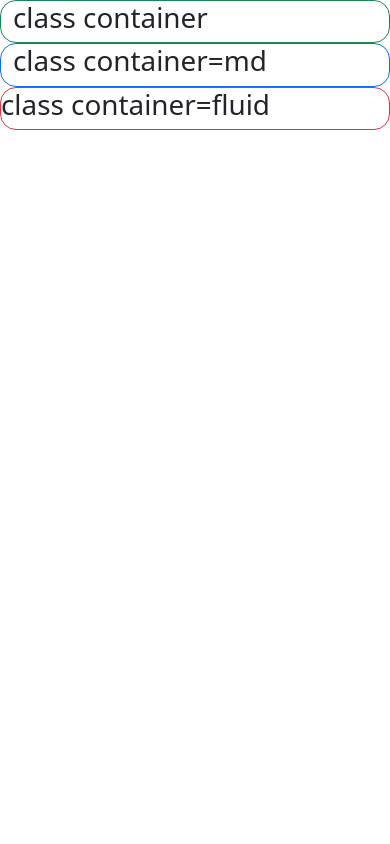
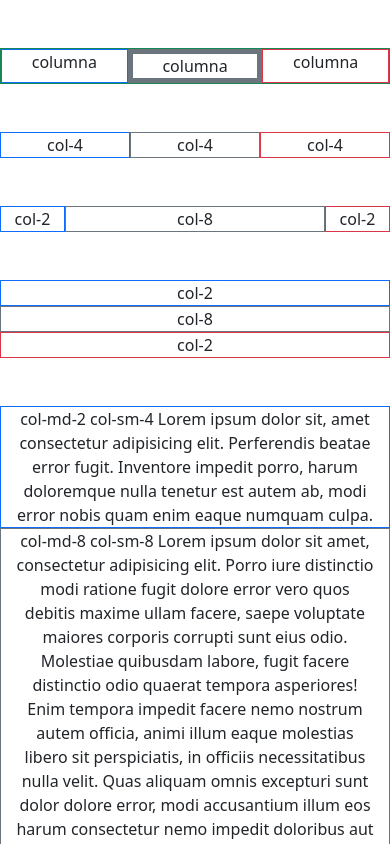
Before and after one commit to AlexCarLoy/yasueltanos, a plain HTML site: page web7/CDN/index.html in a window 390 px wide. Shown: the top 844 px of the page. Drawn offline with nearby package versions, Linux system fonts and the light colour scheme.

Commit message:
ci: pruebas con el grid y breakpoints

```diff
--- a/web7/CDN/index.html
+++ b/web7/CDN/index.html
@@ -7,18 +7,56 @@
         <link href="https://cdn.jsdelivr.net/npm/bootstrap@5.2.1/dist/css/bootstrap.min.css" rel="stylesheet" integrity="sha384-iYQeCzEYFbKjA/T2uDLTpkwGzCiq6soy8tYaI1GyVh/UjpbCx/TYkiZhlZB6+fzT" crossorigin="anonymous">
     </head>
     <body>
-        <div class="container border border-success border-1 rounded-4">
-        <h1>class container</h1>
+    <!-- shift alt para comentar -->
+        <!--  tres columnas identicas usando col -->
+        <div class="container border border-success border-1 text-center my-5">
+            <div class="row">
+                <div class="col border border-primary">columna</div>
+                <div class="col border border-5 border-secondary">columna</div>
+                <div class="col border border-danger">columna</div>
+            </div>
+        </div>
+        <!-- 3 columnas identicas usanco col-4 -->
+        <div class="container text-center my-5">
+            <div class="row">
+                <div class="col-4 border border-primary">col-4</div>
+                <div class="col-4 border border-secondary">col-4</div>
+                <div class="col-4 border border-danger">col-4</div>
+            </div>
+        </div>
+        <!-- 2 columnas identicas y una desigual -->
+        <div class="container text-center my-5">
+            <div class="row">
+                <div class="col-2 border border-primary">col-2</div>
+                <div class="col-8 border border-secondary">col-8</div>
+                <div class="col-2 border border-danger">col-2</div>
+            </div>
+        </div>
+        </div>
+        <!-- 2 columnas identicas y una desigual -->
+        <div class="container text-center my-5">
+            <div class="row">
+                <div class="col-md-2 border border-primary">col-2</div>
+                <div class="col-md-8 border border-secondary">col-8</div>
+                <div class="col-md-2 border border-danger">col-2</div>
+            </div>
+        </div>
+        </div>
+        <!-- 2 columnas identicas y una desigual -->
+        <div class="container text-center my-5">
+            <div class="row">
+                <div class="col-md-2 col-sm-4 border border-primary">col-md-2 col-sm-4 Lorem ipsum dolor sit, amet consectetur adipisicing elit. Perferendis beatae error fugit. Inventore impedit porro, harum doloremque nulla tenetur est autem ab, modi error nobis quam enim eaque numquam culpa.</div>
+                <div class="col-md-8 col-sm-8 border border-secondary">col-md-8 col-sm-8 Lorem ipsum dolor sit amet, consectetur adipisicing elit. Porro iure distinctio modi ratione fugit dolore error vero quos debitis maxime ullam facere, saepe voluptate maiores corporis corrupti sunt eius odio.
+                Molestiae quibusdam labore, fugit facere distinctio odio quaerat tempora asperiores! Enim tempora impedit facere nemo nostrum autem officia, animi illum eaque molestias libero sit perspiciatis, in officiis necessitatibus nulla velit.
+                Quas aliquam omnis excepturi sunt dolor dolore error, modi accusantium illum eos harum consectetur nemo impedit doloribus aut in ut tempore praesentium, blanditiis deleniti. Nostrum possimus natus blanditiis maiores praesentium?</div>
+                <div class="col-md-2 col-sm-12 border border-danger">col-md-2 col-sm-12 Lorem ipsum dolor sit amet consectetur adipisicing elit. Id accusamus sint possimus excepturi officiis odit cumque voluptatum repudiandae, tenetur quod quisquam qui nostrum ratione ducimus itaque, vitae, inventore debitis. Laudantium.
+                Perspiciatis voluptate vel iusto, fugiat qui eligendi sunt eos accusantium odio voluptatibus perferendis dolor itaque ducimus? Dolore quaerat minima aperiam deserunt error animi quisquam consequuntur, aspernatur mollitia adipisci non a!</div>
+            </div>
+        </div>
         </div>
 
-        <div class="container border border-primary border-1 rounded-4">
-        <h1>class container=md</h1>
-        </div>
 
-        <div class="container-luid border border-danger border-1 rounded-4">
-        <h1>class container=fluid</h1>
-        </div>
-
+        </body>
         <script src="https://cdn.jsdelivr.net/npm/bootstrap@5.2.1/dist/js/bootstrap.bundle.min.js" integrity="sha384-u1OknCvxWvY5kfmNBILK2hRnQC3Pr17a+RTT6rIHI7NnikvbZlHgTPOOmMi466C8" crossorigin="anonymous"></script>
     </body>
 </html>
```
